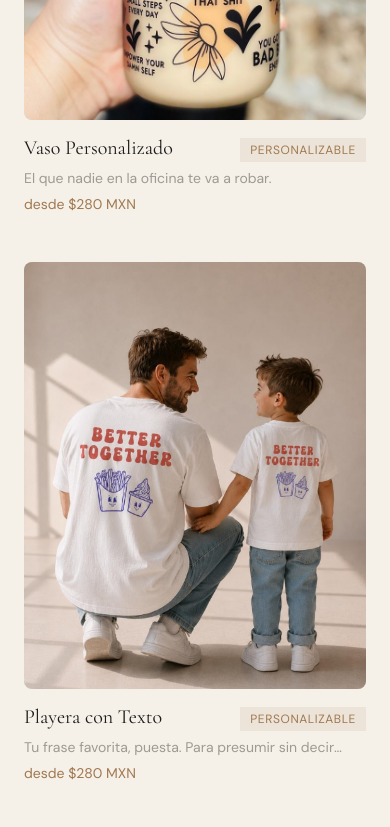
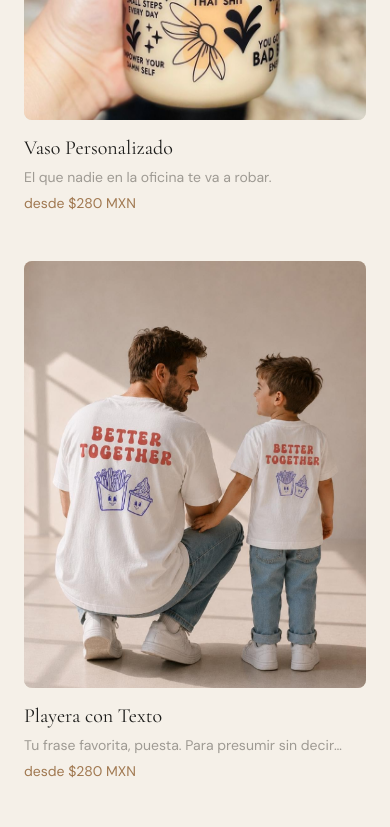
Before and after one commit to MarkiiAk/CortandoVinil, a Next.js app: page / in a window 390 px wide. Shown: the part 2760-3587 px from the top of the page. Built offline with nearby package versions, Linux system fonts and the light colour scheme; no server answers.

Commit message:
quitar empalme en mobile

```diff
--- a/components/shop/ProductCard.tsx
+++ b/components/shop/ProductCard.tsx
@@ -1,6 +1,5 @@
 import Link from "next/link";
 import Image from "next/image";
-import { Badge } from "@/components/ui/Badge";
 import type { Product } from "@/lib/products";
 
 interface ProductCardProps {
@@ -33,12 +32,9 @@ export function ProductCard({ product }: ProductCardProps) {
 
       {/* Info */}
       <div className="space-y-1.5">
-        <div className="flex items-start justify-between gap-3">
-          <h3 className="font-cormorant text-xl text-carbon group-hover:text-cafe transition-colors duration-200 leading-tight">
-            {product.name}
-          </h3>
-          <Badge className="flex-shrink-0 mt-0.5">Personalizable</Badge>
-        </div>
+        <h3 className="font-cormorant text-xl text-carbon group-hover:text-cafe transition-colors duration-200 leading-tight">
+          {product.name}
+        </h3>
         <p className="font-dm text-sm text-humo line-clamp-1">
           {product.shortDescription}
         </p>
```
